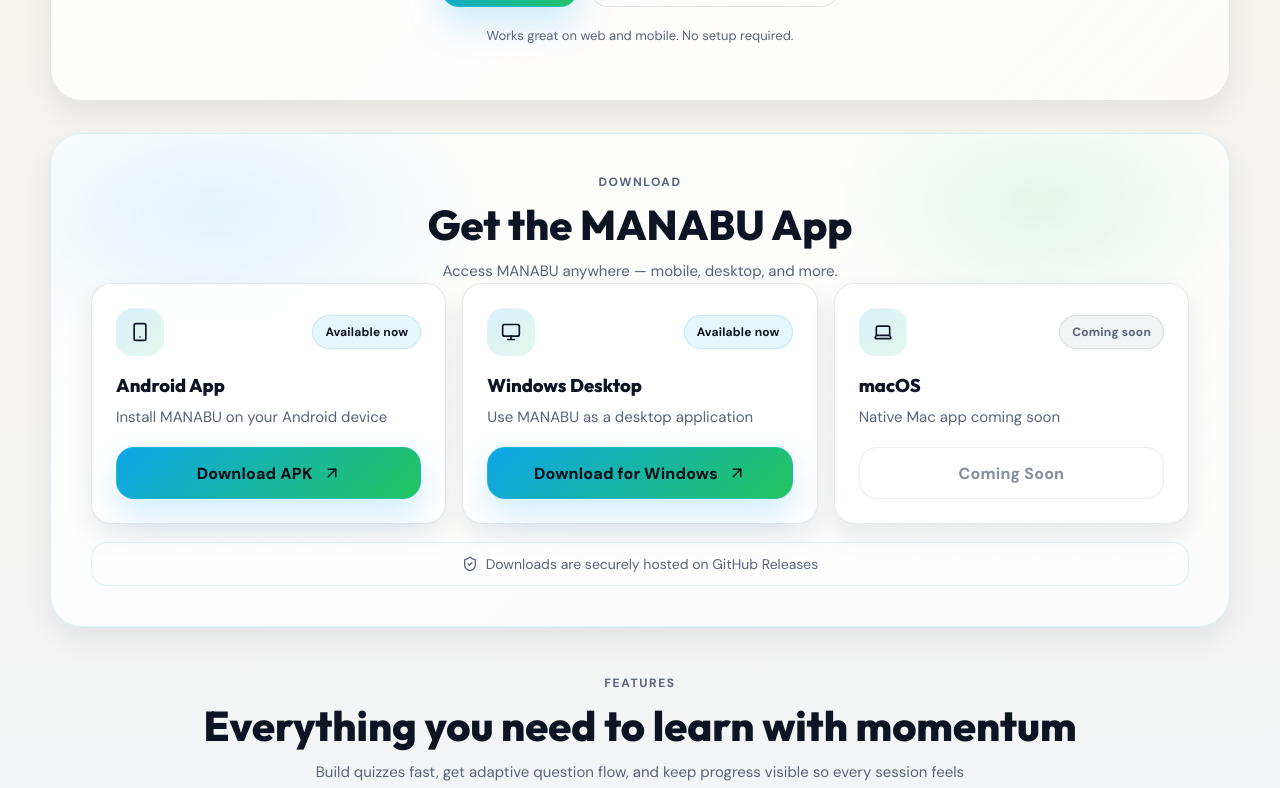
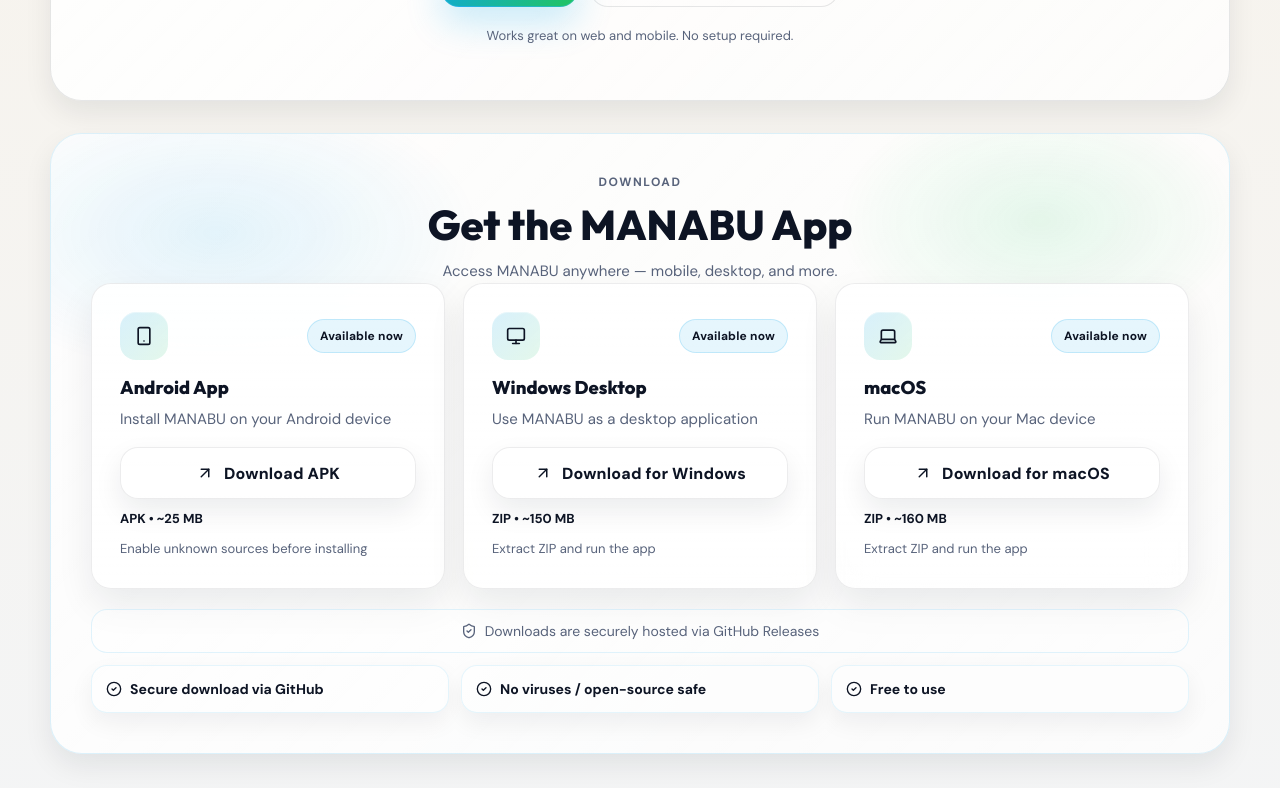
Before and after one commit to Aviral128/Manabu, a Next.js app in the folder user_web_app/: page / in a window 1280 px wide. Shown: the part 480-1268 px from the top of the page. Built offline with nearby package versions, Linux system fonts and the light colour scheme; no server answers.

Commit message:
Download section with GitHub releases

```diff
--- a/user_web_app/src/app/globals.css
+++ b/user_web_app/src/app/globals.css
@@ -407,28 +407,61 @@
 .downloadGrid {
   display: grid;
   grid-template-columns: repeat(3, minmax(0, 1fr));
-  gap: 16px;
+  gap: 18px;
+}
+
+.downloadCardLink {
+  display: block;
+  height: 100%;
+  border-radius: 24px;
+}
+
+.downloadCardLink:focus-visible {
+  outline: none;
+}
+
+.downloadCardLinkRecommended {
+  transform-origin: center;
 }
 
 .downloadCard {
   height: 100%;
+  overflow: hidden;
   background: linear-gradient(180deg, rgba(255, 255, 255, 0.92), rgba(255, 255, 255, 0.78));
+  border: 1px solid rgba(13, 20, 36, 0.08);
+  box-shadow: 0 16px 36px rgba(13, 20, 36, 0.08);
 }
 
 .dark .downloadCard {
   background: linear-gradient(180deg, rgba(11, 22, 41, 0.96), rgba(12, 24, 46, 0.84));
+  border-color: rgba(236, 243, 255, 0.12);
 }
 
-.downloadCardDisabled {
-  border-color: rgba(88, 99, 123, 0.14);
+.downloadCardRecommended {
+  border-color: rgba(14, 165, 233, 0.2);
+  box-shadow: 0 22px 48px rgba(14, 165, 233, 0.16);
+}
+
+@media (hover: hover) {
+  .downloadCardLink:hover .downloadCard,
+  .downloadCardLink:focus-visible .downloadCard {
+    transform: scale(1.03);
+    box-shadow: 0 24px 54px rgba(13, 20, 36, 0.16);
+    border-color: rgba(14, 165, 233, 0.2);
+  }
+
+  .downloadCardLinkRecommended:hover .downloadCard,
+  .downloadCardLinkRecommended:focus-visible .downloadCard {
+    box-shadow: 0 28px 58px rgba(14, 165, 233, 0.22);
+  }
 }
 
 .downloadCardInner {
   height: 100%;
   display: grid;
-  gap: 18px;
+  gap: 16px;
   align-content: start;
-  padding: 8px;
+  padding: 12px;
 }
 
 .downloadCardTop {
@@ -436,6 +469,13 @@
   align-items: center;
   justify-content: space-between;
   gap: 12px;
+}
+
+.downloadBadgeGroup {
+  display: flex;
+  flex-wrap: wrap;
+  justify-content: flex-end;
+  gap: 8px;
 }
 
 .downloadIcon {
@@ -468,10 +508,10 @@
   border: 1px solid rgba(14, 165, 233, 0.18);
 }
 
-.downloadStatusSoon {
-  color: var(--muted);
-  background: rgba(88, 99, 123, 0.08);
-  border: 1px solid rgba(88, 99, 123, 0.16);
+.downloadStatusRecommended {
+  color: #001018;
+  background: linear-gradient(135deg, rgba(14, 165, 233, 0.16), rgba(34, 197, 94, 0.18));
+  border: 1px solid rgba(14, 165, 233, 0.2);
 }
 
 .downloadCardBody {
@@ -493,6 +533,12 @@
   line-height: 1.6;
 }
 
+.downloadCardFooter {
+  display: grid;
+  gap: 10px;
+  margin-top: auto;
+}
+
 .downloadAction {
   width: 100%;
   min-height: 52px;
@@ -505,6 +551,7 @@
   border: 1px solid transparent;
   font-weight: 800;
   letter-spacing: 0.2px;
+  text-align: center;
   transition: transform 160ms ease, box-shadow 160ms ease, filter 160ms ease, border-color 160ms ease;
 }
 
@@ -515,25 +562,63 @@
   box-shadow: 0 16px 36px rgba(14, 165, 233, 0.2);
 }
 
+.downloadActionSecondary {
+  color: var(--text);
+  background: rgba(255, 255, 255, 0.72);
+  border-color: rgba(13, 20, 36, 0.08);
+  box-shadow: 0 12px 28px rgba(13, 20, 36, 0.08);
+}
+
+.dark .downloadActionSecondary {
+  background: rgba(255, 255, 255, 0.06);
+  border-color: rgba(236, 243, 255, 0.12);
+}
+
 @media (hover: hover) {
   .downloadActionPrimary:hover {
     transform: translateY(-1px);
     filter: brightness(1.02);
     box-shadow: 0 20px 38px rgba(14, 165, 233, 0.24);
   }
+
+  .downloadCardLink:hover .downloadActionSecondary,
+  .downloadCardLink:focus-visible .downloadActionSecondary {
+    transform: translateY(-1px);
+    box-shadow: 0 18px 34px rgba(13, 20, 36, 0.12);
+    border-color: rgba(14, 165, 233, 0.18);
+  }
 }
 
-.downloadActionDisabled {
+.downloadActionLoading {
+  filter: saturate(0.92);
+}
+
+.downloadSpinner {
+  animation: spin 0.9s linear infinite;
+}
+
+.downloadFileInfo,
+.downloadInstallHint {
+  font-size: 13px;
+  line-height: 1.55;
+}
+
+.downloadFileInfo {
+  color: var(--text);
+  font-weight: 700;
+}
+
+.downloadInstallHint {
   color: var(--muted);
-  background: rgba(255, 255, 255, 0.08);
-  border-color: var(--border);
-  box-shadow: none;
-  cursor: not-allowed;
-  opacity: 0.72;
+}
+
+.downloadTrustPanel {
+  margin-top: 20px;
+  display: grid;
+  gap: 12px;
 }
 
 .downloadTrustNote {
-  margin-top: 18px;
   display: flex;
   align-items: center;
   justify-content: center;
@@ -547,6 +632,31 @@
 }
 
 .dark .downloadTrustNote {
+  background: rgba(255, 255, 255, 0.04);
+}
+
+.downloadTrustGrid {
+  display: grid;
+  grid-template-columns: repeat(3, minmax(0, 1fr));
+  gap: 12px;
+}
+
+.downloadTrustItem {
+  display: flex;
+  align-items: center;
+  gap: 8px;
+  min-height: 48px;
+  padding: 12px 14px;
+  border-radius: 16px;
+  border: 1px solid rgba(14, 165, 233, 0.1);
+  background: rgba(255, 255, 255, 0.46);
+  color: var(--text);
+  font-size: 14px;
+  font-weight: 700;
+  box-shadow: 0 10px 24px rgba(13, 20, 36, 0.06);
+}
+
+.dark .downloadTrustItem {
   background: rgba(255, 255, 255, 0.04);
 }
 
@@ -834,6 +944,10 @@
   .downloadGrid {
     grid-template-columns: minmax(0, 1fr);
   }
+
+  .downloadTrustGrid {
+    grid-template-columns: minmax(0, 1fr);
+  }
 }
 
 @media (max-width: 760px) {
@@ -879,10 +993,19 @@
 
   .downloadCardTop {
     align-items: flex-start;
+    flex-direction: column;
+  }
+
+  .downloadBadgeGroup {
+    justify-content: flex-start;
   }
 
   .downloadTrustNote {
     justify-content: flex-start;
+  }
+
+  .downloadTrustItem {
+    min-height: 52px;
   }
 
   .landingHeroActions,
--- a/user_web_app/src/app/page.tsx
+++ b/user_web_app/src/app/page.tsx
@@ -1,7 +1,18 @@
 "use client";
 
 import React from "react";
-import { ArrowUpRight, Brain, Laptop, Monitor, ShieldCheck, Smartphone, Sparkles, Trophy } from "lucide-react";
+import {
+  ArrowUpRight,
+  Brain,
+  CheckCircle2,
+  Laptop,
+  LoaderCircle,
+  Monitor,
+  ShieldCheck,
+  Smartphone,
+  Sparkles,
+  Trophy,
+} from "lucide-react";
 
 import { useAuth } from "../auth/AuthProvider";
 import { MarketingNav } from "../components/layout/MarketingNav";
@@ -45,33 +56,83 @@
 
 const downloads = [
   {
+    id: "android",
     title: "Android App",
     description: "Install MANABU on your Android device",
     href: "https://github.com/Aviral128/Manabu/releases/download/v1.0/manabu-android.apk",
     buttonLabel: "Download APK",
     status: "Available now",
+    fileInfo: "APK • ~25 MB",
+    installHint: "Enable unknown sources before installing",
     icon: Smartphone,
   },
   {
+    id: "windows",
     title: "Windows Desktop",
     description: "Use MANABU as a desktop application",
-    href: "https://github.com/Aviral128/Manabu/releases/download/v1.0/manabu-desktop.zip",
+    href: "https://github.com/Aviral128/Manabu/releases/download/v1.0/manabu-desktop-windows.zip",
     buttonLabel: "Download for Windows",
     status: "Available now",
+    fileInfo: "ZIP • ~150 MB",
+    installHint: "Extract ZIP and run the app",
     icon: Monitor,
   },
   {
+    id: "macos",
     title: "macOS",
-    description: "Native Mac app coming soon",
-    buttonLabel: "Coming Soon",
-    status: "Coming soon",
+    description: "Run MANABU on your Mac device",
+    href: "https://github.com/Aviral128/Manabu/releases/download/v1.0/manabu-desktop-macos.zip",
+    buttonLabel: "Download for macOS",
+    status: "Available now",
+    fileInfo: "ZIP • ~160 MB",
+    installHint: "Extract ZIP and run the app",
     icon: Laptop,
   },
 ];
 
+const trustSignals = [
+  "Secure download via GitHub",
+  "No viruses / open-source safe",
+  "Free to use",
+] as const;
+
 export default function LandingPage(): JSX.Element {
   const { state } = useAuth();
   const getStartedHref = state.status === "auth" ? "/app/dashboard" : "/signup";
+  const [recommendedPlatform, setRecommendedPlatform] = React.useState<string | null>(null);
+  const [startingDownloadId, setStartingDownloadId] = React.useState<string | null>(null);
+
+  React.useEffect(() => {
+    if (typeof navigator === "undefined") return;
+
+    const userAgent = navigator.userAgent;
+    if (/Android/i.test(userAgent)) {
+      setRecommendedPlatform("android");
+      return;
+    }
+
+    if (/Mac/i.test(userAgent)) {
+      setRecommendedPlatform("macos");
+      return;
+    }
+
+    if (/Win/i.test(userAgent)) {
+      setRecommendedPlatform("windows");
+      return;
+    }
+
+    setRecommendedPlatform(null);
+  }, []);
+
+  React.useEffect(() => {
+    if (!startingDownloadId) return undefined;
+
+    const timeout = window.setTimeout(() => {
+      setStartingDownloadId(null);
+    }, 2000);
+
+    return () => window.clearTimeout(timeout);
+  }, [startingDownloadId]);
 
   return (
     <main className="container">
@@ -108,47 +169,72 @@
           <div className="downloadGrid">
             {downloads.map((item, index) => {
               const Icon = item.icon;
+              const isRecommended = recommendedPlatform === item.id;
+              const isStartingDownload = startingDownloadId === item.id;
 
               return (
                 <MotionIn key={item.title} delay={0.05 * index}>
-                  <Card className={["downloadCard", !item.href ? "downloadCardDisabled" : ""].filter(Boolean).join(" ")}>
+                  <a
+                    href={item.href}
+                    target="_blank"
+                    rel="noopener noreferrer"
+                    className={["downloadCardLink", isRecommended ? "downloadCardLinkRecommended" : ""].filter(Boolean).join(" ")}
+                    onClick={() => setStartingDownloadId(item.id)}
+                    aria-label={`${item.buttonLabel} for ${item.title}`}
+                  >
+                    <Card className={["downloadCard", isRecommended ? "downloadCardRecommended" : ""].filter(Boolean).join(" ")}>
                       <div className="downloadCardInner">
                         <div className="downloadCardTop">
                           <div className="downloadIcon">
                             <Icon size={20} />
                           </div>
-                        <span className={["downloadStatus", item.href ? "downloadStatusReady" : "downloadStatusSoon"].join(" ")}>
-                          {item.status}
-                        </span>
+                          <div className="downloadBadgeGroup">
+                            {isRecommended ? (
+                              <span className="downloadStatus downloadStatusRecommended">Recommended for your device</span>
+                            ) : null}
+                            <span className="downloadStatus downloadStatusReady">{item.status}</span>
+                          </div>
                         </div>
                         <div className="downloadCardBody">
                           <h3 className="downloadCardTitle">{item.title}</h3>
                           <p className="downloadCardDescription">{item.description}</p>
                         </div>
-                      {item.href ? (
-                        <a
-                          href={item.href}
-                          target="_blank"
-                          rel="noopener noreferrer"
-                          className="downloadAction downloadActionPrimary"
+                        <div className="downloadCardFooter">
+                          <span
+                            className={[
+                              "downloadAction",
+                              isRecommended ? "downloadActionPrimary" : "downloadActionSecondary",
+                              isStartingDownload ? "downloadActionLoading" : "",
+                            ]
+                              .filter(Boolean)
+                              .join(" ")}
                           >
-                          <span>{item.buttonLabel}</span>
-                          <ArrowUpRight size={18} />
-                        </a>
-                      ) : (
-                        <button type="button" className="downloadAction downloadActionDisabled" disabled>
-                          {item.buttonLabel}
-                        </button>
-                      )}
+                            {isStartingDownload ? <LoaderCircle size={18} className="downloadSpinner" /> : <ArrowUpRight size={18} />}
+                            <span>{isStartingDownload ? "Starting download..." : item.buttonLabel}</span>
+                          </span>
+                          <div className="downloadFileInfo">{item.fileInfo}</div>
+                          <div className="downloadInstallHint">{item.installHint}</div>
+                        </div>
                       </div>
                     </Card>
+                  </a>
                 </MotionIn>
               );
             })}
           </div>
+          <div className="downloadTrustPanel">
             <div className="downloadTrustNote">
               <ShieldCheck size={16} />
-            <span>Downloads are securely hosted on GitHub Releases</span>
+              <span>Downloads are securely hosted via GitHub Releases</span>
+            </div>
+            <div className="downloadTrustGrid">
+              {trustSignals.map((signal) => (
+                <div key={signal} className="downloadTrustItem">
+                  <CheckCircle2 size={16} />
+                  <span>{signal}</span>
+                </div>
+              ))}
+            </div>
           </div>
         </div>
       </section>
```
Lines whose indentation alone changed are shown as unchanged.
